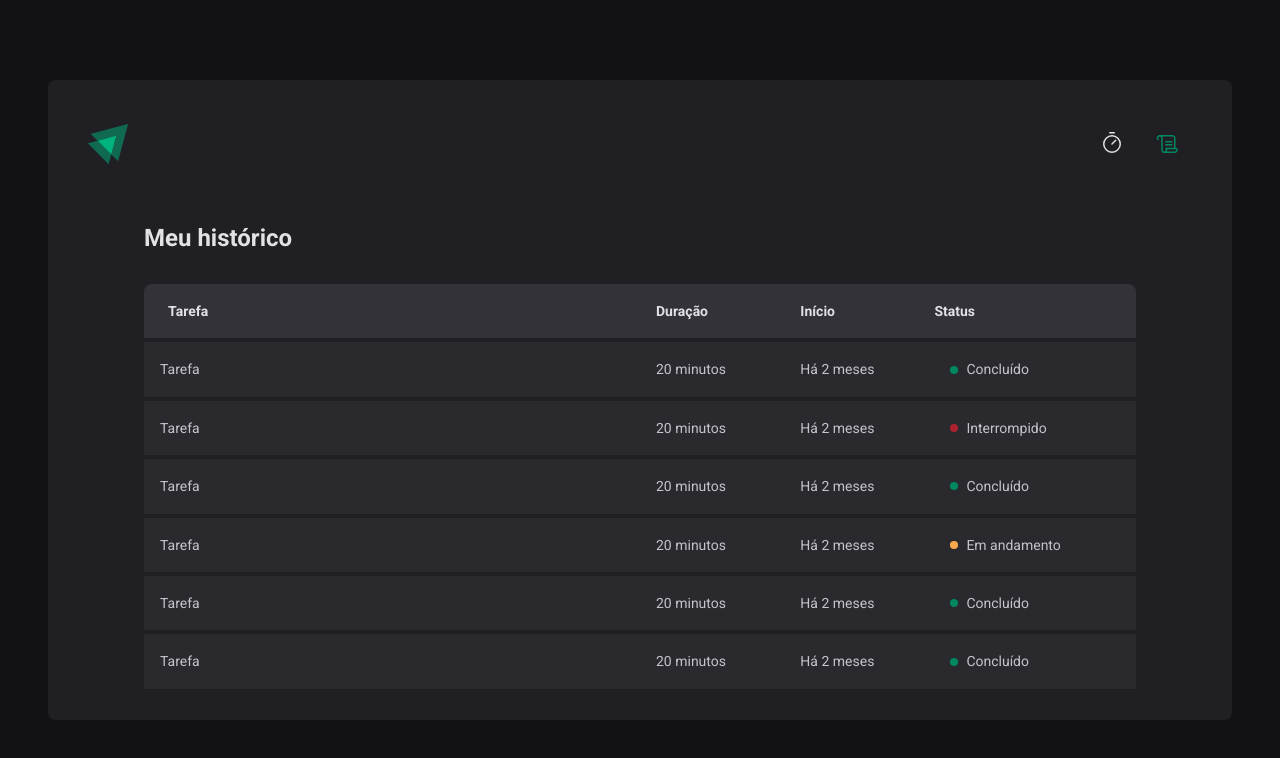
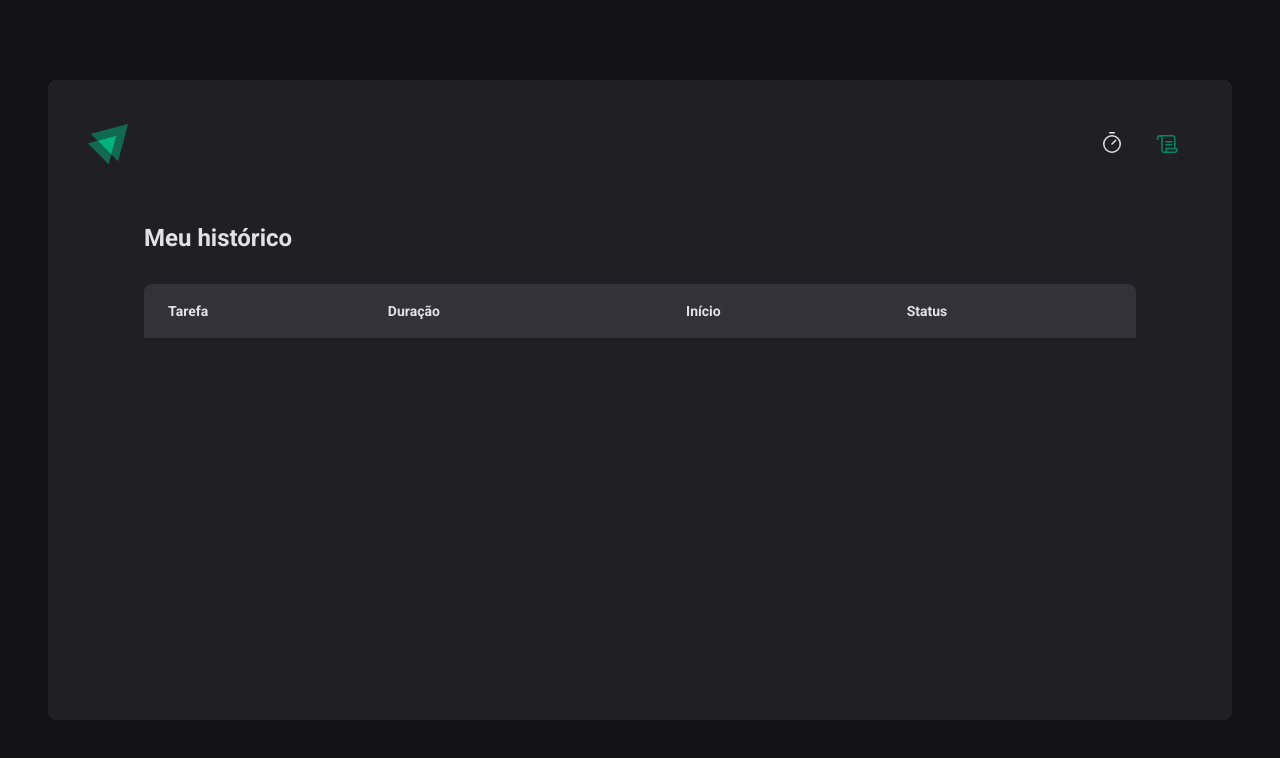
Before and after one commit to antoniomarcelo12/ignite-timer, a React (Vite) app: page /history in a window 1280 px wide. Shown: the top 758 px of the page. Built offline with nearby package versions, Linux system fonts and the light colour scheme.

Commit message:
contexto no react finalizado

```diff
--- a/package.json
+++ b/package.json
@@ -10,9 +10,11 @@
     "preview": "vite preview"
   },
   "dependencies": {
+    "@emotion/is-prop-valid": "^1.2.1",
     "@hookform/resolvers": "^3.1.1",
     "@types/styled-components": "^5.1.26",
     "date-fns": "^2.30.0",
+    "emotion": "^11.0.0",
     "phosphor-react": "^1.4.1",
     "react": "^18.2.0",
     "react-dom": "^18.2.0",
--- a/src/App.tsx
+++ b/src/App.tsx
@@ -4,16 +4,19 @@
 import { Router } from './Router'
 import { defaultTheme } from './styles/themes/default'
 import { GlobalStyle } from './styles/global'
+import { CyclesContextProvider } from './CyclesContext'
 
 export function App() {
 
   return (
       <ThemeProvider theme={defaultTheme}>
+        <CyclesContextProvider>
             <BrowserRouter>
               <Router />
             </BrowserRouter>
 
             <GlobalStyle />
+          </CyclesContextProvider>
       </ThemeProvider>
   )
 }
--- /dev/null
+++ b/src/CyclesContext.tsx
@@ -0,0 +1,101 @@
+import { ReactNode, createContext, useState } from "react";
+
+interface CyclesContextProviderProps {
+    children: ReactNode;
+}
+
+interface CreateCycleData {
+    task: string;
+    minutesAmount: number;
+}
+
+export interface Cycle {
+    id: string;
+    task: string;
+    minutesAmount: number;
+    startDate: Date;
+    interruptedDate?: Date;
+    finishedDate?: Date;
+}
+
+interface CyclesContextType {
+    allCycles: Cycle[];
+    activeCycle: Cycle | undefined;
+    activeCycleId: string | null;
+    amountSecondsPassed: number;
+    markCurrentCycleAsFinished: () => void;
+    setSecondsPassed: (seconds: number) => void;
+    createNewCycle: (data: CreateCycleData) => void;
+    interruptCurrentCycle: () => void;
+}
+export const CyclesContext = createContext({} as CyclesContextType)
+
+
+export function CyclesContextProvider({ children }: CyclesContextProviderProps) {
+
+    const [ allCycles, setAllCycles ] = useState<Cycle[]>([])
+    const [ activeCycleId, setActiveCycleId ] = useState<string | null>(null)
+
+    const [ amountSecondsPassed, setAmountSecondsPassed ] = useState(0)
+    const activeCycle = allCycles.find((cycle) => cycle.id === activeCycleId)
+
+
+    function createNewCycle(data: CreateCycleData) {
+        const id = String(new Date().getTime())
+
+        const newCycle: Cycle = {
+                id,
+                task: data.task,
+                minutesAmount: data.minutesAmount,
+                startDate: new Date()
+    }
+
+    setAllCycles((state) => [...state, newCycle])
+    setActiveCycle(id)
+
+    setSecondsPassed(0)
+    }
+
+    function interruptCurrentCycle() {
+        setAllCycles((state) =>
+          state.map((cycle) => {
+            if (cycle.id === activeCycleId) {
+              return { ...cycle, interruptedDate: new Date() }
+            } else {
+              return cycle
+            }
+          }),
+        )
+        setActiveCycleId(null)
+      }
+
+    function markCurrentCycleAsFinished() {
+        setAllCycles((state) => state.map((cycle) => {
+            if(cycle.id === activeCycleId) {
+                return { ...cycle, finishedDate: new Date()}
+            } else {
+                return cycle
+            }
+        }))
+
+        setActiveCycleId(null)
+    }
+
+    function setActiveCycle(id: string | null) {
+        setActiveCycleId(id)
+    }
+
+
+    function setSecondsPassed(seconds: number) {
+        setAmountSecondsPassed(seconds)
+    }
+
+
+
+    return(
+        <CyclesContext.Provider value={{allCycles, activeCycle, activeCycleId, markCurrentCycleAsFinished, amountSecondsPassed, setSecondsPassed, interruptCurrentCycle, createNewCycle}}>
+            {children}
+        </CyclesContext.Provider>
+    );
+
+}
--- a/src/components/History/History.tsx
+++ b/src/components/History/History.tsx
@@ -1,6 +1,13 @@
+import { useContext } from "react";
 import { HistoryContainer, HistoryList, Status } from "./styles";
+import { CyclesContext } from "../../CyclesContext";
+import {formatDistanceToNow} from 'date-fns'
+import ptBR from "date-fns/locale/pt-BR";
 
 export function History() {
+
+    const { allCycles } = useContext(CyclesContext)
+
     return(
         <HistoryContainer>
             <h1>Meu histórico</h1>
@@ -16,42 +23,41 @@
                         </tr>
                     </thead>
                     <tbody>
-                        <tr>
-                            <td>Tarefa</td>
-                            <td>20 minutos</td>
-                            <td>Há 2 meses</td>
-                            <td><Status statusColor="green">Concluído</Status></td>
-                        </tr>
-                        <tr>
-                            <td>Tarefa</td>
-                            <td>20 minutos</td>
-                            <td>Há 2 meses</td>
-                            <td><Status statusColor="red">Interrompido</Status></td>
-                        </tr>
-                        <tr>
-                            <td>Tarefa</td>
-                            <td>20 minutos</td>
-                            <td>Há 2 meses</td>
-                            <td><Status statusColor="green">Concluído</Status></td>
-                        </tr>
-                        <tr>
-                            <td>Tarefa</td>
-                            <td>20 minutos</td>
-                            <td>Há 2 meses</td>
-                            <td><Status statusColor="yellow">Em andamento</Status></td>
-                        </tr>
-                        <tr>
-                            <td>Tarefa</td>
-                            <td>20 minutos</td>
-                            <td>Há 2 meses</td>
-                            <td><Status statusColor="green">Concluído</Status></td>
-                        </tr>
-                        <tr>
-                            <td>Tarefa</td>
-                            <td>20 minutos</td>
-                            <td>Há 2 meses</td>
-                            <td><Status statusColor="green">Concluído</Status></td>
-                        </tr>
+
+                        {
+                            allCycles.map(cycle => {
+                                return(
+                                        <tr key={cycle.id}>
+                                            <td>{cycle.task}</td>
+                                            {cycle.minutesAmount > 1 && <td>{cycle.minutesAmount} minutos</td>}
+                                            {cycle.minutesAmount < 2 && <td>{cycle.minutesAmount} minuto</td>}
+                                            <td>{formatDistanceToNow(cycle.startDate, {
+                                                locale: ptBR
+                                            })}</td>
+                                            <td>
+
+                                                {
+                                                    cycle.finishedDate && <Status $statusColor="green">Concluído</Status>
+                                                }
+                                                {
+                                                    cycle.interruptedDate && <Status $statusColor="red">Interrompido</Status>
+                                                }
+                                                {
+                                                    (!cycle.finishedDate && !cycle.interruptedDate) && (<Status $statusColor="yellow">Em progresso</Status>)
+                                                }
+
+                                            </td>
+                                        </tr>
+                                );
+                            })
+                        }
+
+
+
+
+
+
+
                     </tbody>
                 </table>
 
--- a/src/components/History/styles.ts
+++ b/src/components/History/styles.ts
@@ -62,7 +62,7 @@
   } as const
 
   interface StatusProps {
-    statusColor: keyof typeof STATUS_COLORS
+    $statusColor: keyof typeof STATUS_COLORS
   }
 
   export const Status = styled.span<StatusProps>`
@@ -75,6 +75,6 @@
     width: 0.5rem;
     height: 0.5rem;
     border-radius: 50%;
-    background: ${(props) => props.theme[STATUS_COLORS[props.statusColor]]};
+    background: ${(props) => props.theme[STATUS_COLORS[props.$statusColor]]};
   }
 `
--- a/src/components/Home/components/Countdown/index.tsx
+++ b/src/components/Home/components/Countdown/index.tsx
@@ -1,7 +1,7 @@
 import { useContext, useEffect, useState } from "react";
 import { CountdownContainer, Separator } from "./styles";
 import { differenceInSeconds } from "date-fns";
-import { CyclesContext } from "../..";
+import { CyclesContext } from "../../../../CyclesContext";
 
 export function Countdown() {
     const {activeCycle, activeCycleId, markCurrentCycleAsFinished, amountSecondsPassed, setSecondsPassed} = useContext(CyclesContext)
--- a/src/components/Home/components/NewCycleForm/index.tsx
+++ b/src/components/Home/components/NewCycleForm/index.tsx
@@ -1,6 +1,6 @@
 import { FormContainer, MinutesAmountInput, TaskInput } from "./styles";
 import { useContext } from "react";
-import { CyclesContext } from "../..";
+import { CyclesContext } from "../../../../CyclesContext";
 import { useFormContext } from "react-hook-form";
 
 export function NewCycleForm() {
```
Also changed, not shown: src/components/Home/index.tsx (+5 -70 lines), 1 other file (tests, documents, lock files or other folders). Lines whose indentation alone changed are shown as unchanged.
